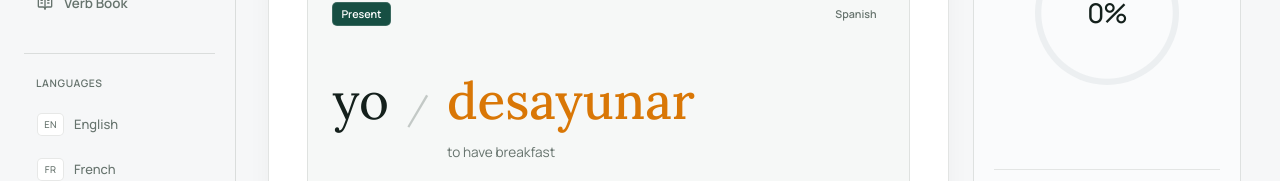
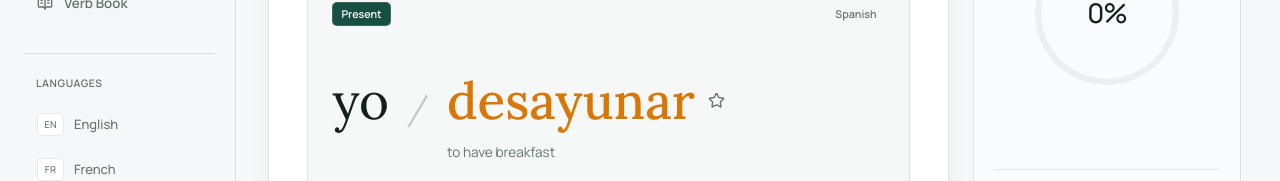
Before and after one commit to phoenixlwpapix/conjugo, a React (Vite) app: page / in a window 1280 px wide. Shown: the part 273-454 px from the top of the page. Built offline with nearby package versions, Linux system fonts and the light colour scheme.

Commit message:
Add favorite toggle to conjugation practice

```diff
--- a/src/App.tsx
+++ b/src/App.tsx
@@ -268,6 +268,8 @@ export default function App() {
                   <TimedTrainerPanel
                     attempts={attempts}
                     prompt={prompt}
+                    isFavorite={favoriteVerbs.has(prompt.verb.infinitive)}
+                    onToggleFavorite={toggleFavorite}
                     practiceTense={practiceTense}
                     answerMode={answerMode}
                     sessionVersion={sessionVersion}
--- a/src/components/TrainerPanel.tsx
+++ b/src/components/TrainerPanel.tsx
@@ -11,10 +11,13 @@ import { SessionResult } from './SessionResult';
 import { SessionElapsed } from './SessionElapsed';
 import { AnswerChoices, AnswerFeedback, QuestionHeader, QuestionTense } from './PracticeQuestion';
 import { TypingAnswer } from './TypingAnswer';
+import { FavoriteButton } from './WordBook/FavoriteButton';
 
 interface TrainerPanelProps {
   attempts: Attempt[];
   prompt: Prompt;
+  isFavorite: boolean;
+  onToggleFavorite: (infinitive: string) => void;
   practiceTense: PracticeTenseId;
   answerMode: PracticeAnswerMode;
   sessionVersion: number;
@@ -52,6 +55,8 @@ export function TimedTrainerPanel({ clock, ...props }: Omit<TrainerPanelProps, '
 export function TrainerPanel({
   attempts,
   prompt,
+  isFavorite,
+  onToggleFavorite,
   practiceTense,
   answerMode,
   sessionVersion,
@@ -120,6 +125,7 @@ export function TrainerPanel({
   }
 
   const pronounLabel = getPronounLabel(prompt);
+  const studyLanguageTag = getStudyLanguageTag(prompt.language.id);
   const translation = getVerbTranslation(prompt.language, prompt.verb, translationLanguage);
   const sessionTag = sessionKind === 'review' ? t('Review misses') : sessionKind === 'verbs' ? t('Hardest verbs') : practiceTense === 'mixed' ? t('Mixed practice') : null;
   const showAlertStyle = !isAnswered && timeLeft <= 3;
@@ -227,13 +233,16 @@ export function TrainerPanel({
             </div>
           </div>
 
-          <div className="prompt-display" data-density={promptDensity} lang={getStudyLanguageTag(prompt.language.id)}>
-            <span className="prompt-subject">
+          <div className="prompt-display" data-density={promptDensity}>
+            <span className="prompt-subject" lang={studyLanguageTag}>
               <span className="prompt-pronoun">{pronounLabel}</span>
               <span className="prompt-divider" aria-hidden="true">/</span>
             </span>
             <div className="prompt-verb-block">
-              <strong className="prompt-infinitive">{prompt.verb.infinitive}</strong>
+              <div className="prompt-verb-row">
+                <strong className="prompt-infinitive" lang={studyLanguageTag}>{prompt.verb.infinitive}</strong>
+                <FavoriteButton infinitive={prompt.verb.infinitive} isFavorite={isFavorite} onToggle={onToggleFavorite} />
+              </div>
               {translation && <em className="prompt-translation" lang={translationLanguage}>{translation}</em>}
             </div>
           </div>
--- a/src/styles.css
+++ b/src/styles.css
@@ -1055,6 +1055,11 @@ button {
   min-width: 0;
   max-width: 100%;
   gap: 5px;
+}
+
+.prompt-verb-row {
+  display: flex;
+  align-items: center;
 }
 
 .prompt-infinitive {
```
Also changed, not shown: 2 other files (tests, documents, lock files or other folders).
